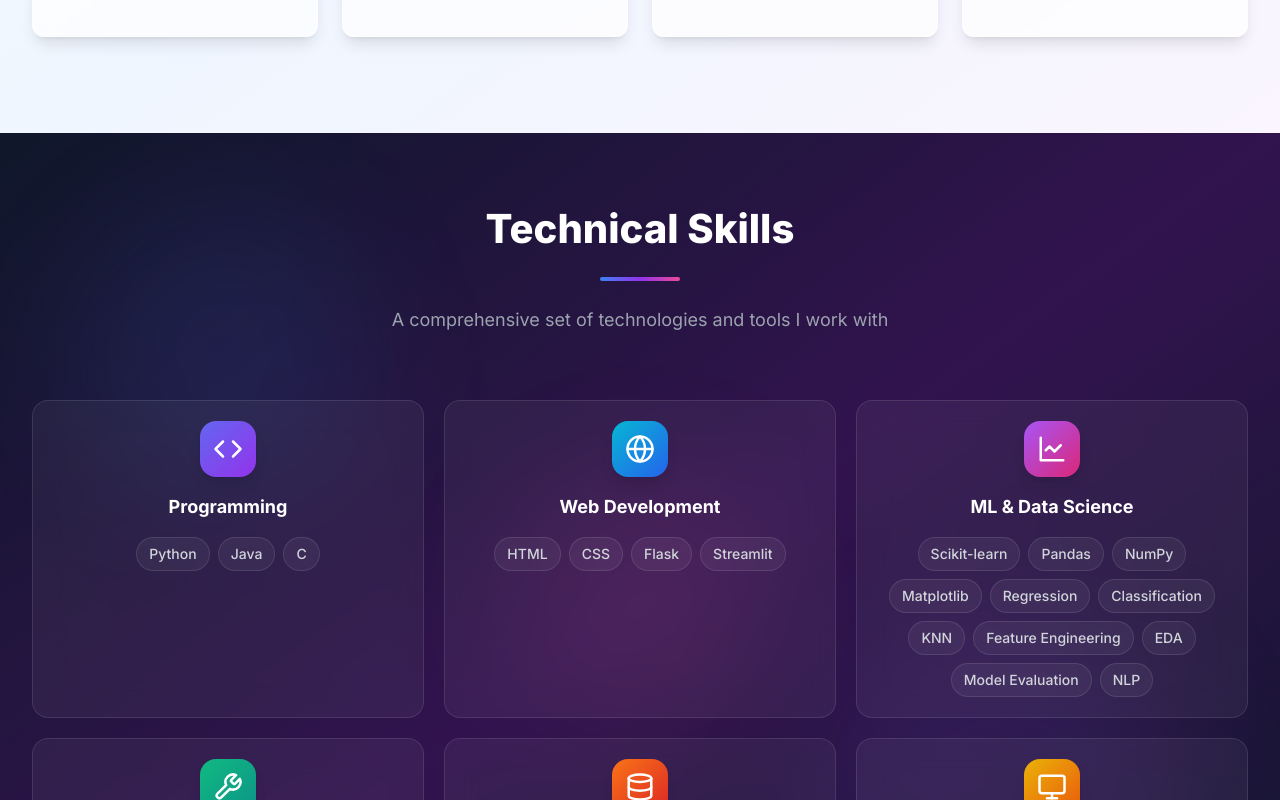
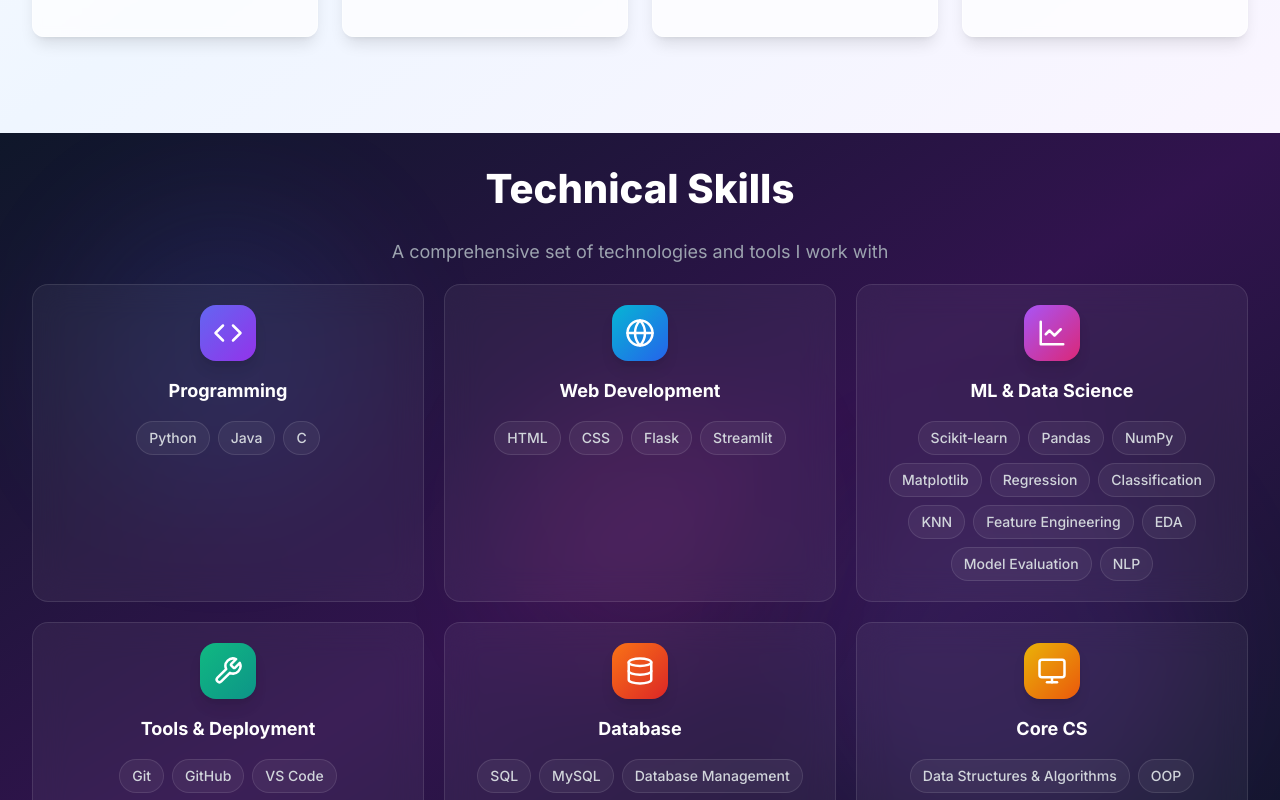
Before and after one commit to yashi1026/Portfolio, a Next.js app: page / in a window 1280 px wide. Shown: the part 1640-2440 px from the top of the page. Built offline with nearby package versions, Linux system fonts and the light colour scheme.

Commit message:
Refactor SkillsSection layout and styling
Removed horizontal divider from section header and adjusted margin for skill cards.

```diff
--- a/src/components/portfolio/SkillsSection.tsx
+++ b/src/components/portfolio/SkillsSection.tsx
@@ -180,7 +180,7 @@
   return (
     <section
       id="skills"
-      className="py-16 bg-gradient-to-br from-slate-900 via-purple-900/50 to-slate-900 relative overflow-hidden"
+      className="pt-6 pb-8 bg-gradient-to-br from-slate-900 via-purple-900/50 to-slate-900 relative overflow-hidden"
     >
       {/* STATIC BACKGROUND */}
       <div className="absolute inset-0 pointer-events-none">
@@ -194,13 +194,13 @@
       <div className="max-w-7xl mx-auto px-4 sm:px-6 lg:px-8 relative z-10">
 
         {/* SECTION HEADER */}
-        <div className="section-header">
+        <div className="section-header mb-3">
 
           <h2 className="section-title text-white">
             Technical Skills
           </h2>
 
-          <div className="section-divider" />
+          {/* Horizontal divider removed */}
 
           <p className="section-subtitle text-gray-400">
             A comprehensive set of technologies and tools I work with
@@ -209,7 +209,7 @@
         </div>
 
         {/* SKILL CARDS */}
-        <div className="grid md:grid-cols-2 lg:grid-cols-3 gap-5 mt-8">
+        <div className="grid md:grid-cols-2 lg:grid-cols-3 gap-5 mt-4">
 
           {SKILL_GROUPS.map((group) => (
             <div
```
